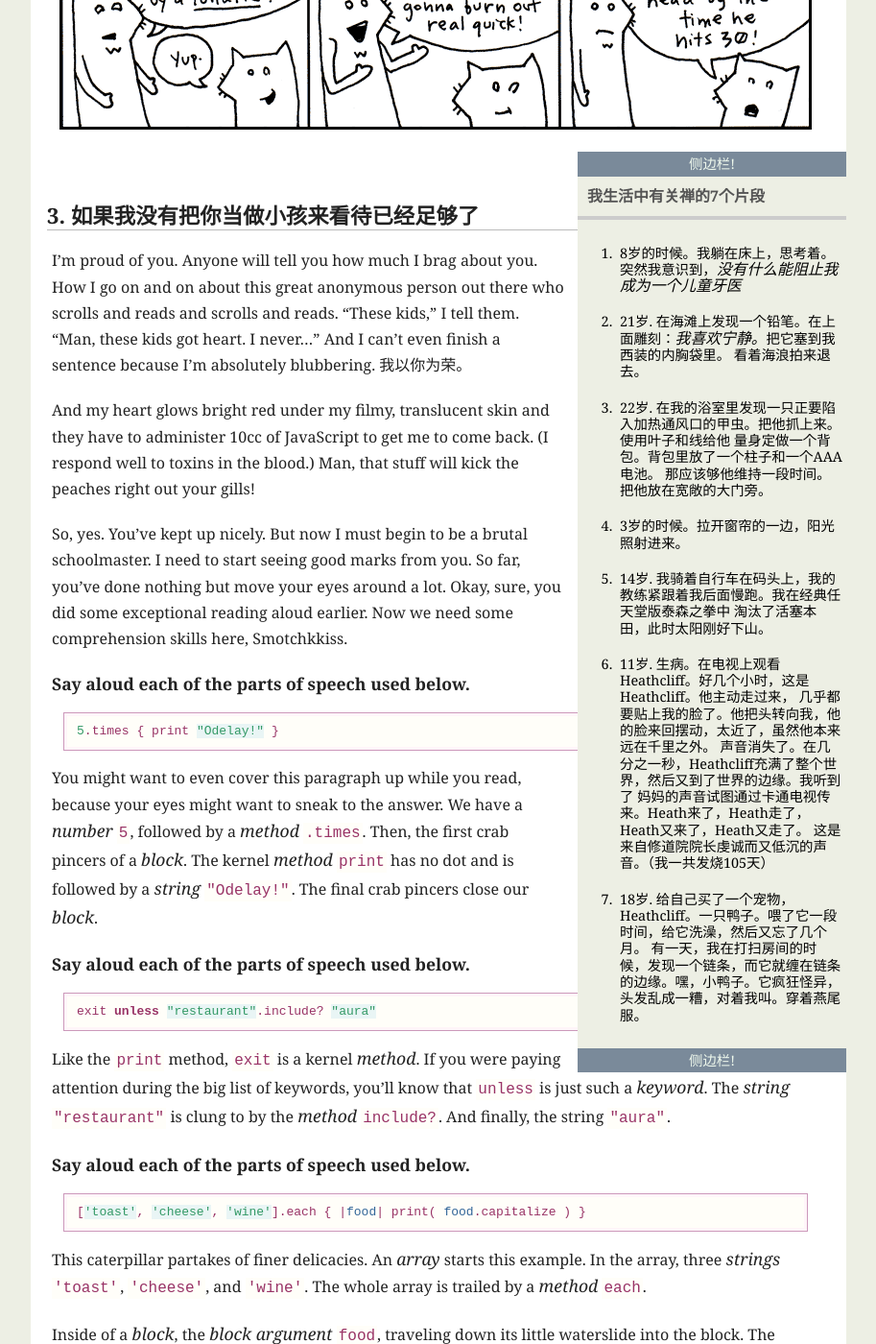
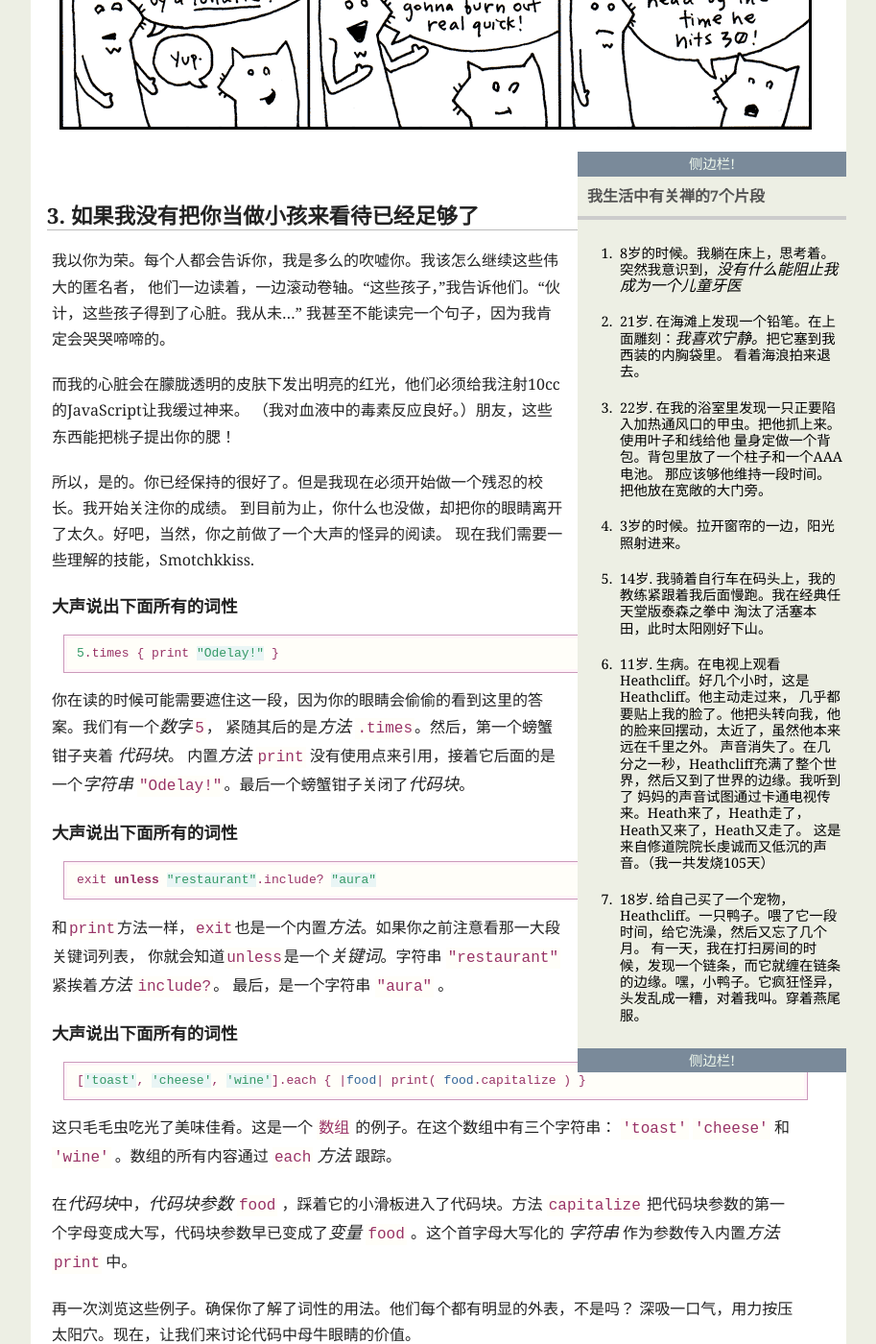
Before and after one commit to codecly259/poignant-guide-cn, a Jekyll site: the page built from _posts/1900-01-03-quick-ride.md, in a window 1280 px wide and 1400 px high, scrolled down 13324 px. Shown: the whole window at 96% size, without its empty margins (183-1096 px from the left). Built offline with Jekyll 4.4.1, drawn with Linux system fonts in a browser that asks for light colours; Markdown is read by kramdown in place of the engine named in the settings; some of the changed text lies outside the part shown.

Commit message:
更新第三章翻译

```diff
--- a/_posts/1900-01-03-quick-ride.md
+++ b/_posts/1900-01-03-quick-ride.md
@@ -547,7 +547,7 @@ foxes think silence will kill the comic.")
     || != =~ !~ && += -= == ===
     .. ... not and or
 
-### 关键字
+### 关键词
 
 Ruby有一些内置的单词，充满了意义。这些单词不能用来作为变量名，也不能改变他们以适合
 你的用途。其中的一些我们已经讨论过了。朋友，他们在一个安全的屋子里。你触摸这些，
@@ -596,70 +596,60 @@ truck.")
 
 ## 3. 如果我没有把你当做小孩来看待已经足够了
 
-I’m proud of you. Anyone will tell you how much I brag about you. How I go on
-and on about this great anonymous person out there who scrolls and reads and
-scrolls and reads. “These kids,” I tell them. “Man, these kids got heart. I
-never…” And I can’t even finish a sentence because I’m absolutely blubbering.
-我以你为荣。
+我以你为荣。每个人都会告诉你，我是多么的吹嘘你。我该怎么继续这些伟大的匿名者，
+他们一边读着，一边滚动卷轴。“这些孩子，”我告诉他们。“伙计，这些孩子得到了心脏。我从未...”
+我甚至不能读完一个句子，因为我肯定会哭哭啼啼的。
 
-And my heart glows bright red under my filmy, translucent skin and they have to
-administer 10cc of JavaScript to get me to come back. (I respond well to toxins
-in the blood.) Man, that stuff will kick the peaches right out your gills!
+而我的心脏会在朦胧透明的皮肤下发出明亮的红光，他们必须给我注射10cc的JavaScript让我缓过神来。
+（我对血液中的毒素反应良好。）朋友，这些东西能把桃子提出你的腮！
 
-So, yes. You’ve kept up nicely. But now I must begin to be a brutal
-schoolmaster. I need to start seeing good marks from you. So far, you’ve done
-nothing but move your eyes around a lot. Okay, sure, you did some exceptional
-reading aloud earlier. Now we need some comprehension skills here, Smotchkkiss.
+所以，是的。你已经保持的很好了。但是我现在必须开始做一个残忍的校长。我开始关注你的成绩。
+到目前为止，你什么也没做，却把你的眼睛离开了太久。好吧，当然，你之前做了一个大声的怪异的阅读。
+现在我们需要一些理解的技能，Smotchkkiss.
 
-**Say aloud each of the parts of speech used below.**
+**大声说出下面所有的词性**
 
 {% highlight rb %}
 5.times { print "Odelay!" }
 {% endhighlight %}
 
-You might want to even cover this paragraph up while you read, because your eyes
-might want to sneak to the answer. We have a _number_ `5`, followed by a
-_method_ `.times`. Then, the first crab pincers of a _block_. The kernel
-_method_ `print` has no dot and is followed by a _string_ `"Odelay!"`. The final
-crab pincers close our _block_.
+你在读的时候可能需要遮住这一段，因为你的眼睛会偷偷的看到这里的答案。我们有一个*数字*`5`，
+紧随其后的是*方法* `.times`。然后，第一个螃蟹钳子夹着 *代码块*。 内置*方法* `print`
+没有使用点来引用，接着它后面的是一个*字符串* `"Odelay!"`。最后一个螃蟹钳子关闭了*代码块*。
 
-**Say aloud each of the parts of speech used below.**
+**大声说出下面所有的词性**
 
 {% highlight rb %}
 exit unless "restaurant".include? "aura"
 {% endhighlight %}
 
-Like the `print` method, `exit` is a kernel _method_. If you were paying
-attention during the big list of keywords, you’ll know that `unless` is just
-such a _keyword_. The _string_ `"restaurant"` is clung to by the _method_
-`include?`. And finally, the string `"aura"`.
+和`print`方法一样，`exit`也是一个内置*方法*。如果你之前注意看那一大段关键词列表，
+你就会知道`unless`是一个*关键词*。字符串 `"restaurant"` 紧挨着*方法* `include?`。
+最后，是一个字符串 `"aura"` 。
 
-**Say aloud each of the parts of speech used below.**
+**大声说出下面所有的词性**
 
 {% highlight rb %}
 ['toast', 'cheese', 'wine'].each { |food| print( food.capitalize ) }
 {% endhighlight %}
 
-This caterpillar partakes of finer delicacies. An _array_ starts this example.
-In the array, three _strings_ `'toast'`, `'cheese'`, and `'wine'`. The whole
-array is trailed by a _method_ `each`.
+这只毛毛虫吃光了美味佳肴。这是一个 `数组` 的例子。在这个数组中有三个字符串：
+`'toast'` `'cheese'` 和 `'wine'` 。数组的所有内容通过 `each` *方法* 跟踪。
 
-Inside of a _block_, the _block argument_ `food`, traveling down its little
-waterslide into the block. The _method_ `capitalize` then capitalizes the first
-letter of the block argument, which has become _variable_ `food`. This
-capitalized _string_ is passed to kernel _method_ `print`.
+在*代码块*中，*代码块参数* `food` ，踩着它的小滑板进入了代码块。方法 `capitalize`
+把代码块参数的第一个字母变成大写，代码块参数早已变成了*变量* `food` 。这个首字母大写化的
+*字符串* 作为参数传入内置*方法* `print` 中。
 
-Look over these examples once again. Be sure you recognize the parts of speech
-used. They each have a distinct look, don’t they? Take a deep breath, press
-firmly on your temples. Now, let’s dissect a cow’s eye worth of code.
+再一次浏览这些例子。确保你了解了词性的用法。他们每个都有明显的外表，不是吗？
+深吸一口气，用力按压太阳穴。现在，让我们来讨论代码中母牛眼睛的价值。
 
 <a name="section4"></a>
 
-## 4. An Example to Help You Grow Up
+## 4. 一个帮助你成长的例子
 
 ![Gettin' cabin fever.](../images/the.foxes-7.png "Gettin' cabin fever.")
 
-**Say aloud each of the parts of speech used below.**
+**大声说出下面所有的词性**
 
 {% highlight rb %}
 require 'net/http'
@@ -668,34 +658,30 @@ Net::HTTP.start( 'www.ruby-lang.org', 80 ) do |http|
 end
 {% endhighlight %}
 
-The first line is a method call. The _method_ called `require` is used. A
-_string_ is passed to the method containing `'net/http'`. Think of this first
-line of code as a sentence. We have told Ruby to load some helper code, the
-`Net::HTTP` library.
+第一行是一个方法调用，使用了名为 `require` 的*方法*。包含`'net/http'`的*字符串*
+传入了该方法。把第一句代码想象成一个句子。我们已经告诉Ruby去加载一些帮助代码，
+`Net::HTTP`类库。
 
-The next three lines all go together. The _constant_ `Net::HTTP` refers to the
-library we loaded above. We are using the _method_ `start` from the library.
-Into the method, we’re sending a _string_ `'www.ruby-lang.org'` and the _number_
-`80`.
+之后的三行是一个整体。*常量* `Net::HTTP` 引用自我们上面加载的类库中。我们正在
+从类库中使用*方法* `start` 。在方法里面，我们正在传送一个*字符串* `'www.ruby-lang.org'`
+和一个数字 `80` 。
 
-The word `do` opens a _block_. The block has one _block variable_ `http`. Inside
-the block, the _method_ `print` is called. What is being printed?
+单词 `do` 打开了一个 *代码块* 。这个代码块有一个 *代码块变量* `http` 。在代码块里面，
+*方法* `print` 被调用。什么内容要内打印呢？
 
-From the _variable_ `http`, the _method_ `get` is called. Into `get`, we pass a
-_string_ containing the path `'/en/about/license.txt'`. Now, notice that another
-method is chained onto `get`. The _method_ `body`. Then, the block closes with
-`end`.
+变量* `http` 中，调用了*方法* `get`。在 `get` 方法里面，我们传入了一个包含路径
+`'/en/about/license.txt'`的*字符串*。现在，注意紧接着 `get` 之后的另一个方法。
+然后，代码块以 `end` 结束。
 
-Doing okay? Just out of curiosity, can you guess what this example does?
-Hopefully, you’re seeing some patterns in Ruby. If not, just shake your head
-vigorously while you’ve got these examples in your mind. The code should break
-apart into manageable pieces.
+做好了吗？只是出于好奇心，你能猜猜这个例子是做什么的吗？要是幸运的话，你正在看的是
+Ruby的一些模式。如果没有那么幸运，那你就积极的摇摇头，因为你已经把这些例子记在了你的脑子里。
+应该打破代码，分为可管理的模块。
 
-For example, this pattern is used a number of times:
+例如，这种模式就经常被使用：
 
     _variable_ . _method_ ( _method arguments_ )
 
-You see it inside the block:
+在代码块中你看到：
 
 {% highlight rb %}
 http.get( '/en/about/license.txt' )
```
